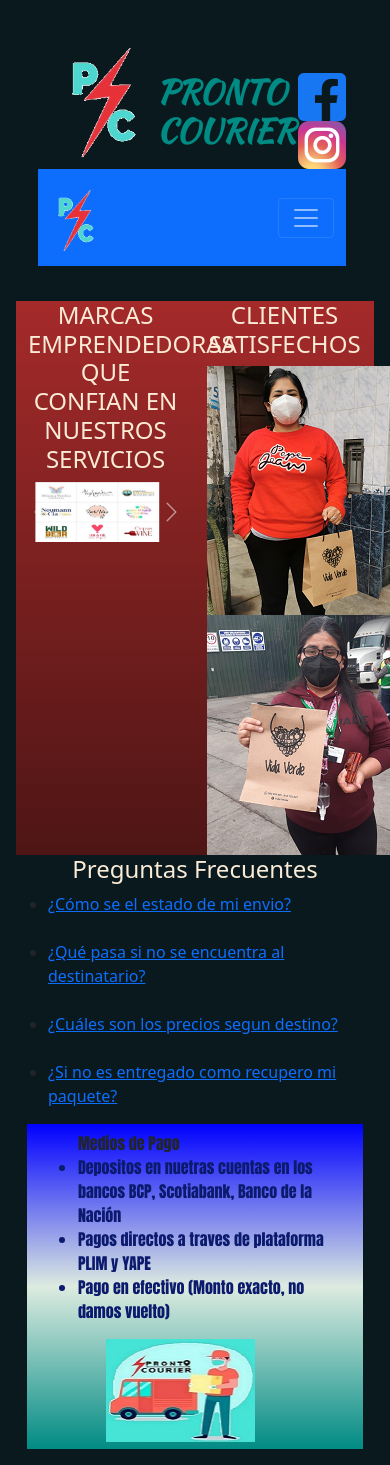
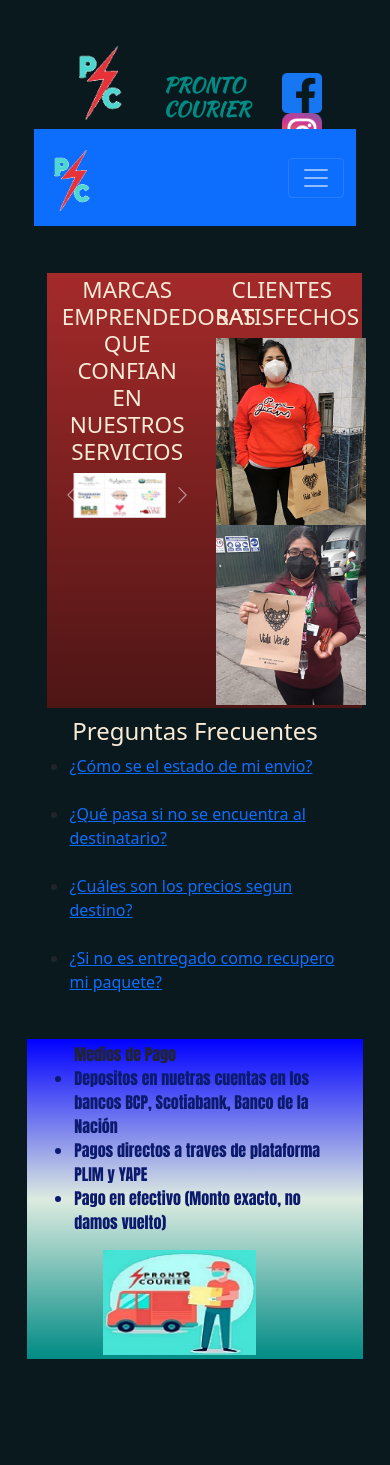
Before and after one commit to mpalaciosh/ProyectoCourier, a website: page Html/clientes.html in a window 390 px wide. After the commit the page ends 1375 px from the top, so only its background shows below. Drawn offline with nearby package versions, Linux system fonts and the light colour scheme; a web font is replaced by a local one.

Commit message:
Cuarto Commit

```diff
--- a/Estilos/estilo.css
+++ b/Estilos/estilo.css
@@ -44,7 +44,13 @@ width: 48%;
 text-align: left;
 }
 
-----------------------------------------------------
+.imagenFooter{
+    width: 50%;
+    margin-left: 20%;
+}
+
+/*FIN FOOTER*/
+
 /* CONTENEDOR */
 #flexMain{
     margin-top:4%;
@@ -54,14 +60,14 @@ text-align: left;
     font-family: 'Cabin', sans-serif;
     text-align: left;
 }
+.subLista{
+    padding-left: 10px;
+    padding-top: 17px;
+    }
+    /* FIN CONTENEDOR */
 
-.subLista{
-padding-left: 10px;
-padding-top: 17px;
-}
-/* FIN CONTENEDOR */
 
-/* MAIN*/
+    /* MAIN*/
 .imgFoto{
     width: 200px;
 }
@@ -74,14 +80,13 @@ padding-top: 17px;
     padding: 20px;
 }
 /*FIN MAIN*/
+----------------------------------------------------
+
+
+
+
+
 /*FOOTER*/
-
-.imagenFooter{
-    width: 50%;
-    margin-left: 20%;
-}
-
-/*FIN FOOTER*/
 
 
 
--- a/Html/clientes.html
+++ b/Html/clientes.html
@@ -10,7 +10,6 @@
     <link href="https://cdn.jsdelivr.net/npm/bootstrap@5.1.0/dist/css/bootstrap.min.css" rel="stylesheet" integrity="sha384-KyZXEAg3QhqLMpG8r+8fhAXLRk2vvoC2f3B09zVXn8CA5QIVfZOJ3BCsw2P0p/We" crossorigin="anonymous">
     <link href="https://fonts.googleapis.com/css2?family=Anton&family=Cabin:wght@600&family=Dancing+Script:wght@700&family=Kaushan+Script&family=Palette+Mosaic&display=swap" rel="stylesheet">
     <link rel="stylesheet" href="../Css/pruebacss.css">
-    <link rel="stylesheet" href="../Estilos/estilo.css">
     <title>Clientes Pronto Courier</title>
     <meta name="description=" content="Pronto Courier es un courier para ti Amigo Emprendedor, marcas emprendedoras que ya confian en nuestros servicios ">
 <meta name="keywords" content="courier, envios, entregas, entregas a domicilio, courier express, ">
@@ -19,21 +18,30 @@
 <body>
     <header>
         <!--BOX MODELIN EN EL HEADER-->
-        <div id="cajaFlex">
+        <div class="container" id="cajaCabezera">
+            <div class="row">
+                <div class="col-4 col-md-4 col-lg-4">
                     <!--Logo y Titulo-->
                     <div class="logo">
                         <a href="../index.html"><img class="imagen" src="../Multimedia/Logo1.png" alt="Logo" title="Logo"> </a>
                     </div>
+                </div>
+                <div class="col-4 col-md-4 col-lg-4">
                     <div class="pronto">
                         <h1> PRONTO COURIER </h1>
                     </div>
+                </div>
                 <!--FIN Logo y Titulo-->
                 <!--Iconos de redes Sociales-->
+                <div class="col-4 col-md-4 col-lg-4">
                     <div class="redSociales">
                         <a href="https://www.facebook.com/ProntoCourier1/" target="_blank"><img src="../Multimedia/facebook.png"alt="facebook"></a>
                         <a href="#"><img src="../Multimedia/instagram.png" alt="instagram"></a>
                     </div>
+                </div>
                 <!--Fin Iconos de redes Sociales-->
+            </div>
+            <!--Menu de Navegacion-->
         </div>
     <!--Menu de Navegacion-->
     <nav class="navbar navbar-expand-lg navbar-dark bg-primary">
@@ -71,18 +79,18 @@
         <div class="container" id="fondoMain">
             <div id="flexMain">
             <div class="row">
-                <div class="col" id="centrar">
+                <div class="col-sm-6" id="centrar">
                     <h3 class="cuerpo__subTitulos">MARCAS EMPRENDEDORAS QUE CONFIAN EN NUESTROS SERVICIOS</h3>
                     <!--Carousel BootStrap-->
                     <div id="carouselExampleControls" class="carousel slide" data-bs-ride="carousel">
                         <div class="carousel-inner">
-                            <div class="carousel-item active">
+                            <div class="carousel-item active" id="tamCarrusel">
                                 <img class="tamEmpresas" src="../Multimedia/empre1.png" class="d-block w-100" alt="...">
                             </div>
-                            <div class="carousel-item">
+                            <div class="carousel-item" id="tamCarrusel">
                                 <img class="tamEmpresas" src="../Multimedia/empre2.png" class="d-block w-100" alt="...">
                             </div>
-                            <div class="carousel-item">
+                            <div class="carousel-item" id="tamCarrusel">
                                 <img class="tamEmpresas" src="../Multimedia/empre3.png" class="d-block w-100" alt="...">
                             </div>
                         </div>
@@ -99,7 +107,7 @@
                     </div>
                     <!--Fin carousel BootStrap-->
                 </div>
-                <div class="col" id="centrar">
+                <div class="col-sm-6" id="centrar">
                     <h3 class="cuerpo__subTitulos">CLIENTES SATISFECHOS</h3>
                     <img class="imgFoto" src="../Multimedia/Cliente1.png" alt="">
                     <img class="imgFoto" src="../Multimedia/cliente2.png" alt="">
--- a/Scss/prueba.scss
+++ b/Scss/prueba.scss
@@ -28,7 +28,7 @@
     $textTamanioNav:25px;
     :root{
         --colorbody: white;
-        --separacion: 2%;
+        --separacion: 1%;
     }
 /*HEADER*/
     $fondocolorHeader:linear-gradient( rgb(37, 24, 24),rgb(78, 21, 21));
@@ -39,12 +39,16 @@ body{
 }
 footer{
     background-image: $fondoColorFotter ;
-    padding: 2%;
+    padding: var(--separacion);
     margin: 3%;
 }
 header{
     padding: 2%;
     margin: 3%;
+}
+main{
+    padding: 5%;
+    margin: 1%;
 }
 
 /*NAVEGADOR*/
@@ -79,6 +83,8 @@ nav{
 
 #fondoMain{
     background-image: $fondoColorMain;
+
+    margin: 3%;
 }
 .cuerpo{
     &__parrafos{
@@ -186,6 +192,11 @@ padding-top: 50px;
     text-align: center;
     width: 50%;
 }
+#tamCarrusel{
+    img{
+        width: 70%;
+    }
+}
 
 /*BOX MODELIN EN EL HEADER*/
 #cajaCabezera {
@@ -198,8 +209,6 @@ text-align: right;
 padding-top: 50px;
 }
 .logo{
-
-height: 100%;
 text-align:right;
 }
 .imagen{
@@ -211,8 +220,85 @@ text-align:right;
     margin-top: 5px;
 }
 .pronto{
-height: 100%;
-width: 48%;
-text-align: left;
+
+text-align: center;
 font-size: 80%;
 }
+
+.imagenFooter{
+    width: 50%;
+    margin-left: 20%;
+}
+
+/* CONTENEDOR */
+#flexMain{
+    margin-top:4%;
+    padding: var(--separacion);
+    color: var(--colorbody);
+    font-size: 15px;
+    font-family: 'Cabin', sans-serif;
+    text-align: left;
+}
+.subLista{
+    padding-left: 10px;
+    padding-top: 17px;
+    }
+    /* FIN CONTENEDOR */
+
+/* MAIN*/
+.imgFoto{
+    width: 150px;
+}
+.imgFoto:hover{
+    transform: scale(1.2,1.2);
+}
+.mainListas{
+    list-style-type:square;
+    list-style-position:outside;
+    padding: 20px;
+}
+/*FIN MAIN*/
+
+
+@media only screen and (max-width:900px){
+    .imagenFooter{
+        width: 100%;
+        margin-left: 20%;
+    }
+    .imgVideo{
+        width: 100%;
+    }
+
+}
+
+@media only screen and (max-width:600px){
+    .redSociales{
+        height: 30px;
+        text-align: center;
+        padding-top: 50px;
+            img{
+                width: 40px;
+            }
+    }
+    .logo{
+
+        text-align:right;
+            img{
+                width: 60px;
+            }
+    }
+    h1{
+        font-size: 20px;
+    }
+
+    #flexIndex{
+        display: flex;  flex-direction: column;
+    }
+    .imagenFooter{
+        width: 50%;
+        margin-left: 20%;
+    }
+    .imgVideo{
+        width: 80%;
+    }
+}
```
Also changed, not shown: Html/contacto.html (+12 -5 lines), Html/servicios.html (+18 -7 lines), Html/tarifas.html (+11 -3 lines), index.html (+3 -3 lines), Css/pruebacss.css. Lines whose indentation alone changed are shown as unchanged.
